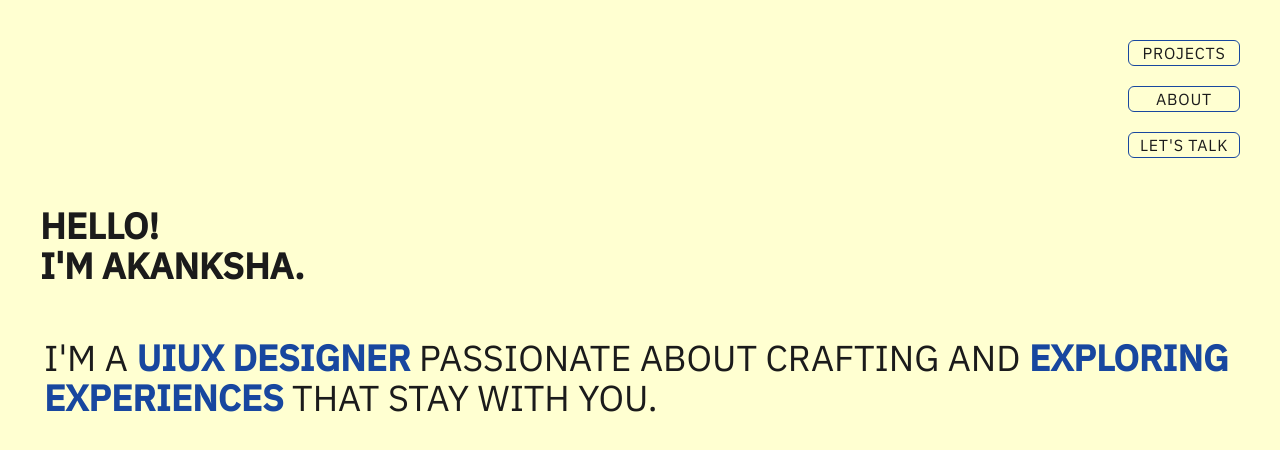
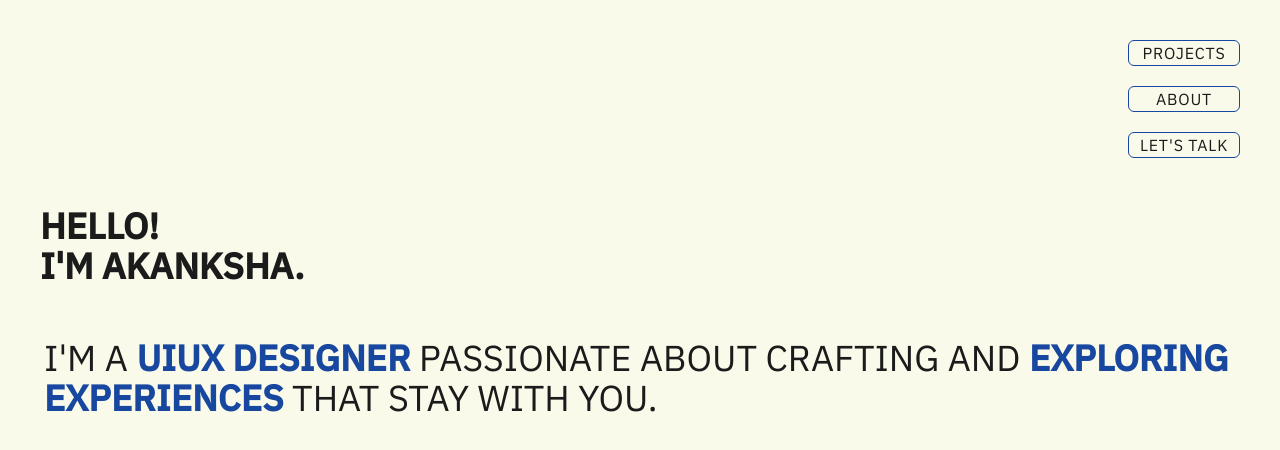
Before and after one commit to Joshuajrodrigues/akanksha-portfolio, a Next.js app: page / in a window 1280 px wide. Shown: the top 450 px of the page. Built offline with nearby package versions, Linux system fonts and the light colour scheme.

Commit message:
bg lighted

```diff
--- a/app/globals.scss
+++ b/app/globals.scss
@@ -5,7 +5,7 @@
 @layer base {
     :root {
       --light-color-primary:219.11deg 73.77% 35.88%;/* blue */
-      --light-bg:60deg 100% 91%; /*bg white*/
+      --light-bg:60deg 60% 95%; /*bg white*/
       --light-text-primary:0deg 0% 10.59%;
       --light-border-primary:219.11deg 73.77% 35.88%
     }
```
